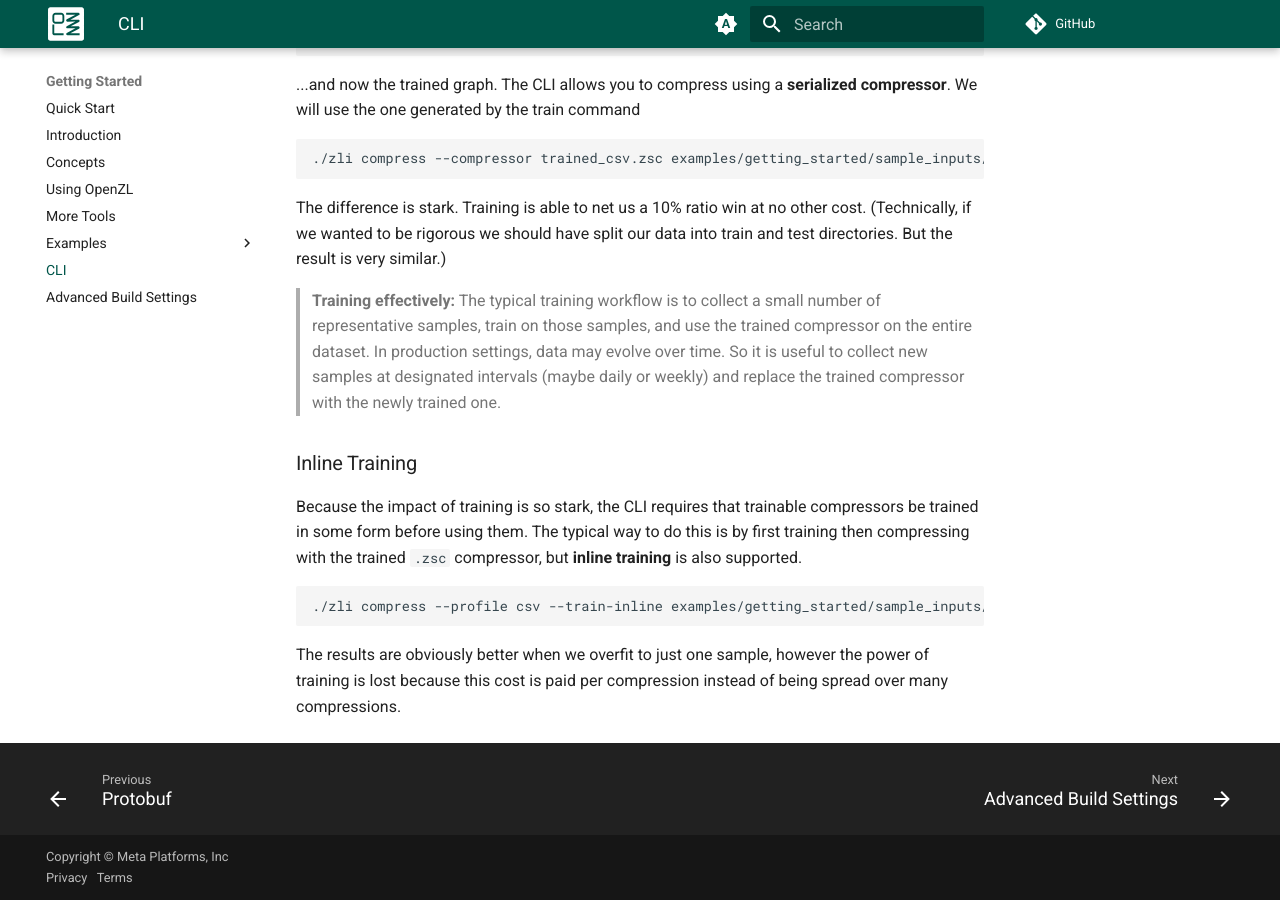
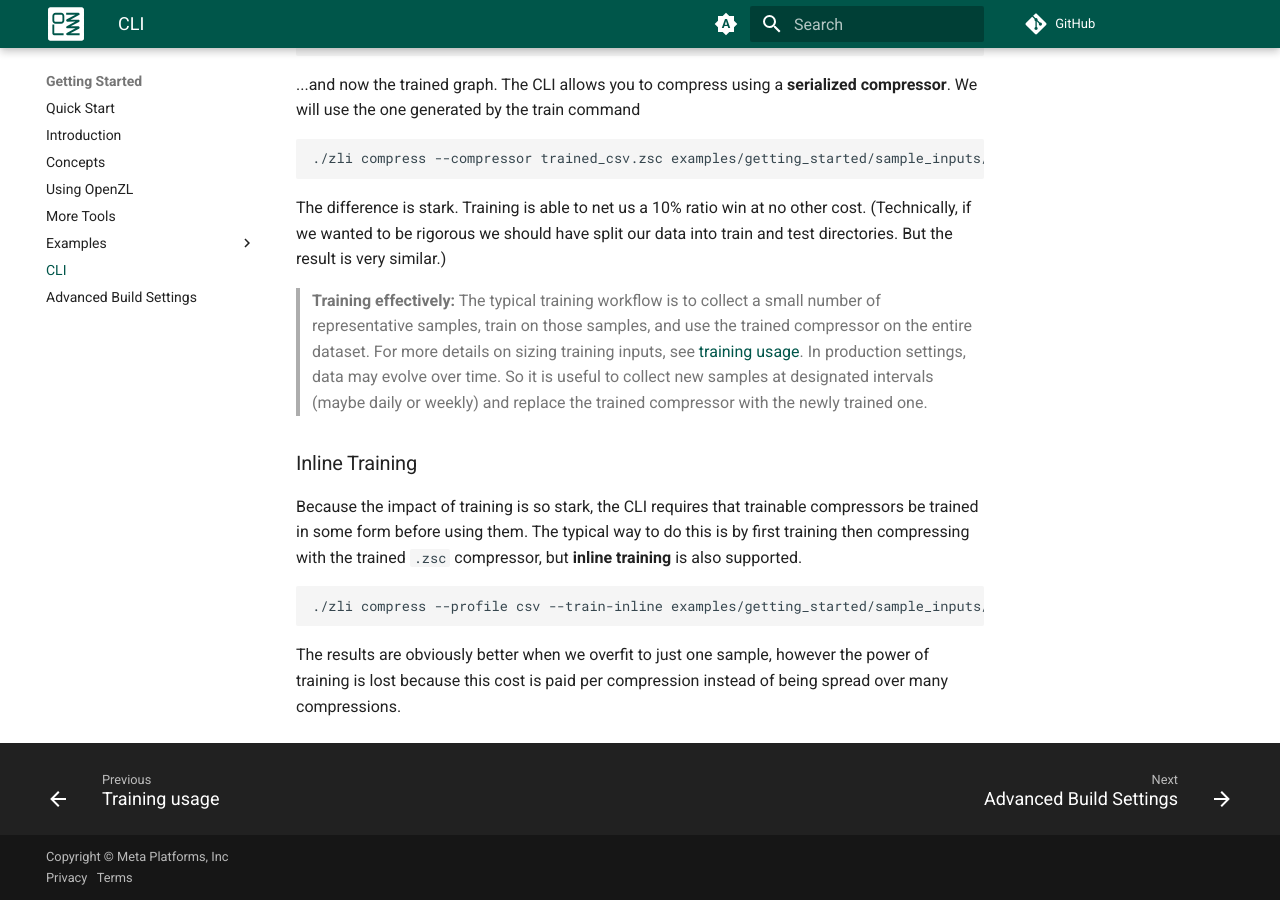
Before and after one commit to hybledav/openzl-jni, an MkDocs documentation site: the page built from doc/mkdocs/doc/getting-started/cli.md, in a window 1280 px wide and 900 px high, scrolled down 2297 px. Built offline with MkDocs 1.6.1 and Material for MkDocs 9.7.7, drawn with Linux system fonts in a browser that asks for light colours; comment, search, counter and statistics services are not loaded.

Commit message:
Add training usage section (#85)
Summary:
Pull Request resolved: https://github.com/facebook/openzl/pull/85

Adds a section under `CLI/examples` to help with sizing when using training.

Reviewed By: Cyan4973

Differential Revision: D84089872

fbshipit-source-id: 7a81734744968732d3611a49a55fbc10bb0c8ed4

````diff
--- a/doc/mkdocs/doc/getting-started/cli.md
+++ b/doc/mkdocs/doc/getting-started/cli.md
@@ -59,7 +59,7 @@ Let's see what happens when we run a compression using the trained graph. In thi
 ```
 The difference is stark. Training is able to net us a 10% ratio win at no other cost. (Technically, if we wanted to be rigorous we should have split our data into train and test directories. But the result is very similar.)
 
-> **Training effectively:** The typical training workflow is to collect a small number of representative samples, train on those samples, and use the trained compressor on the entire dataset. In production settings, data may evolve over time. So it is useful to collect new samples at designated intervals (maybe daily or weekly) and replace the trained compressor with the newly trained one.
+> **Training effectively:** The typical training workflow is to collect a small number of representative samples, train on those samples, and use the trained compressor on the entire dataset. For more details on sizing training inputs, see [training usage](examples/cli/training-usage.md). In production settings, data may evolve over time. So it is useful to collect new samples at designated intervals (maybe daily or weekly) and replace the trained compressor with the newly trained one.
 
 ### Inline Training
 Because the impact of training is so stark, the CLI requires that trainable compressors be trained in some form before using them. The typical way to do this is by first training then compressing with the trained `.zsc` compressor, but **inline training** is also supported.
--- a/doc/mkdocs/mkdocs.yml
+++ b/doc/mkdocs/mkdocs.yml
@@ -28,6 +28,7 @@ nav:
       - CLI:
         - Parquet: getting-started/examples/cli/parquet.md
         - Protobuf: getting-started/examples/cli/protobuf.md
+        - Training usage: getting-started/examples/cli/training-usage.md
     - CLI: getting-started/cli.md
     - Advanced Build Settings: getting-started/advanced-build.md
   - API Reference:
````
Also changed, not shown: doc/mkdocs/doc/getting-started/examples/cli/training-usage.md (added, +18 -0 lines).
